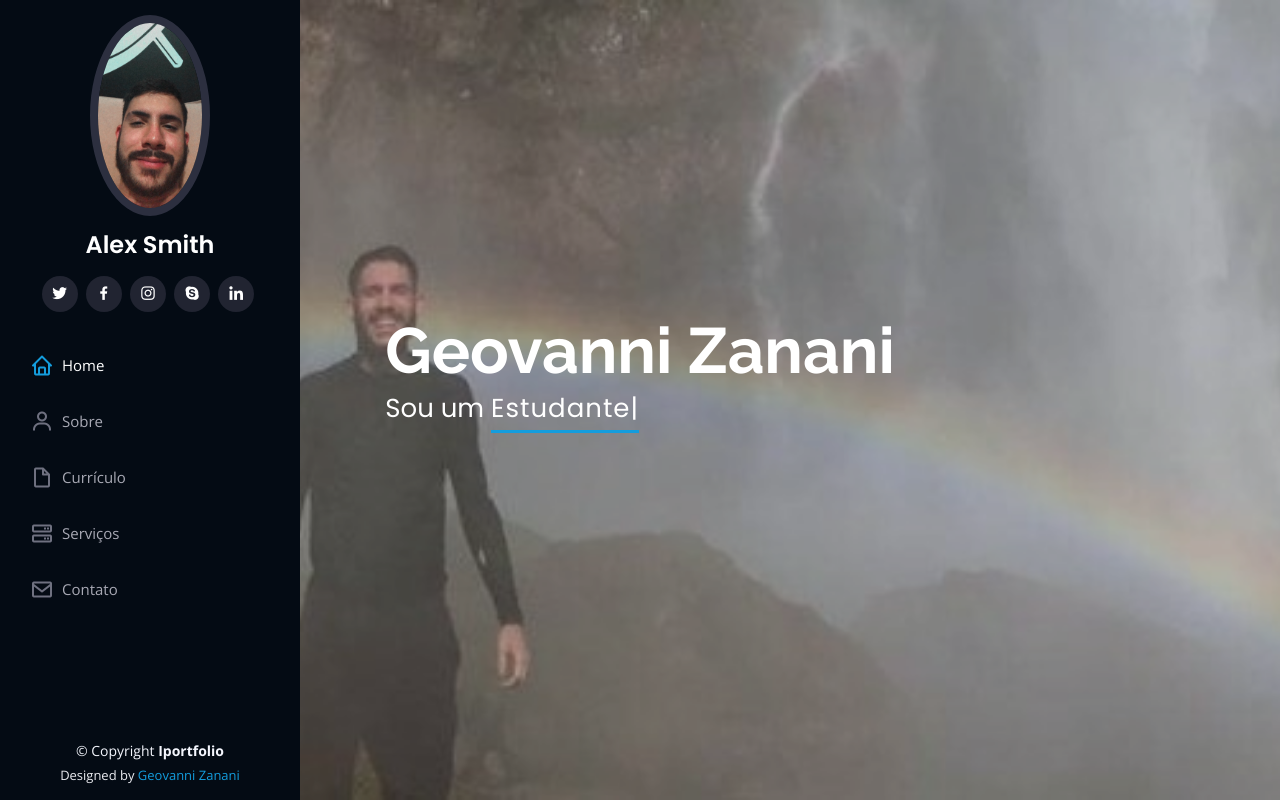
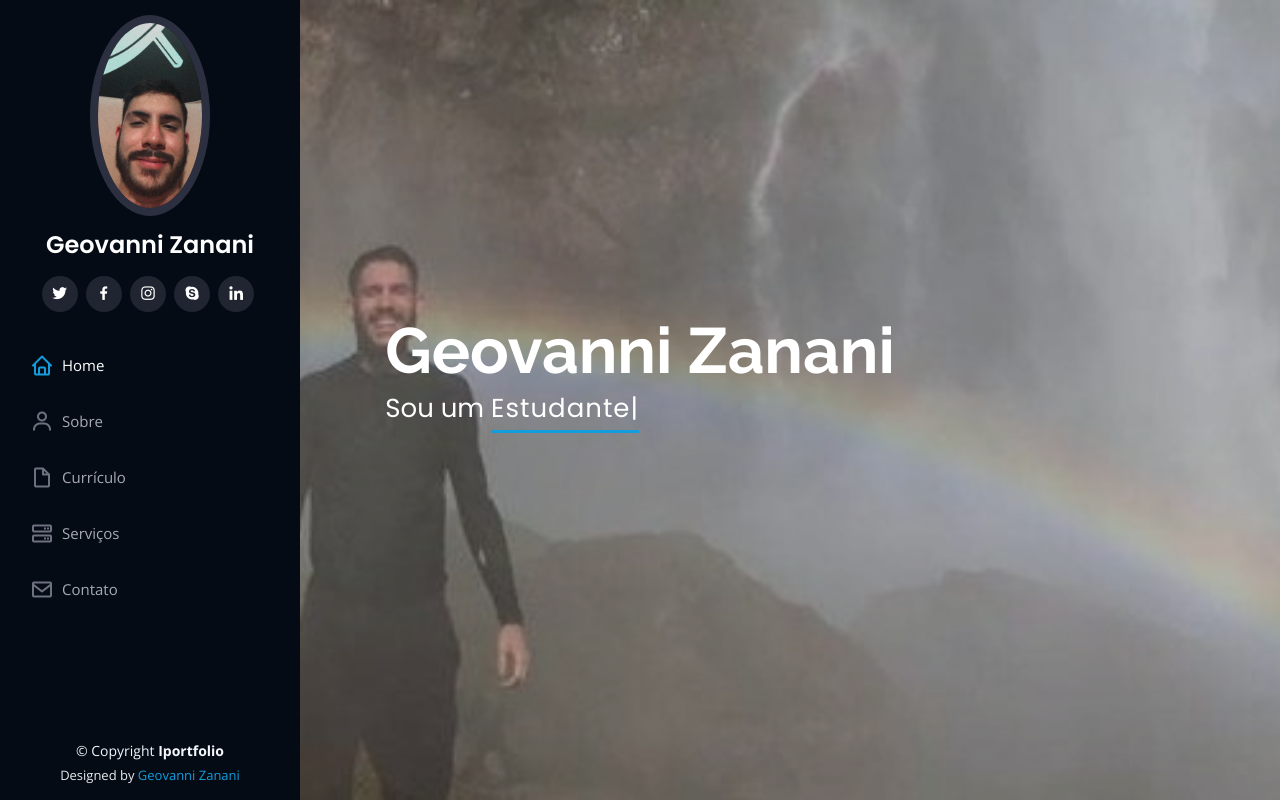
Before and after one commit to GeovanniZanani/Meu-portfolio, a plain HTML site: page index.html in a window 1280 px wide. Shown: the top 800 px of the page. Drawn offline with nearby package versions, Linux system fonts and the light colour scheme.

Commit message:
Correção Nome lateral

```diff
--- a/index.html
+++ b/index.html
@@ -47,7 +47,7 @@
 
       <div class="profile">
         <img src="assets/img/profile-img.jpg" alt="" class="img-fluid rounded-circle">
-        <h1 class="text-light"><a href="index.html">Alex Smith</a></h1>
+        <h1 class="text-light"><a href="index.html">Geovanni Zanani</a></h1>
         <div class="social-links mt-3 text-center">
           <a href="#" class="twitter"><i class="bx bxl-twitter"></i></a>
           <a href="#" class="facebook"><i class="bx bxl-facebook"></i></a>
```
